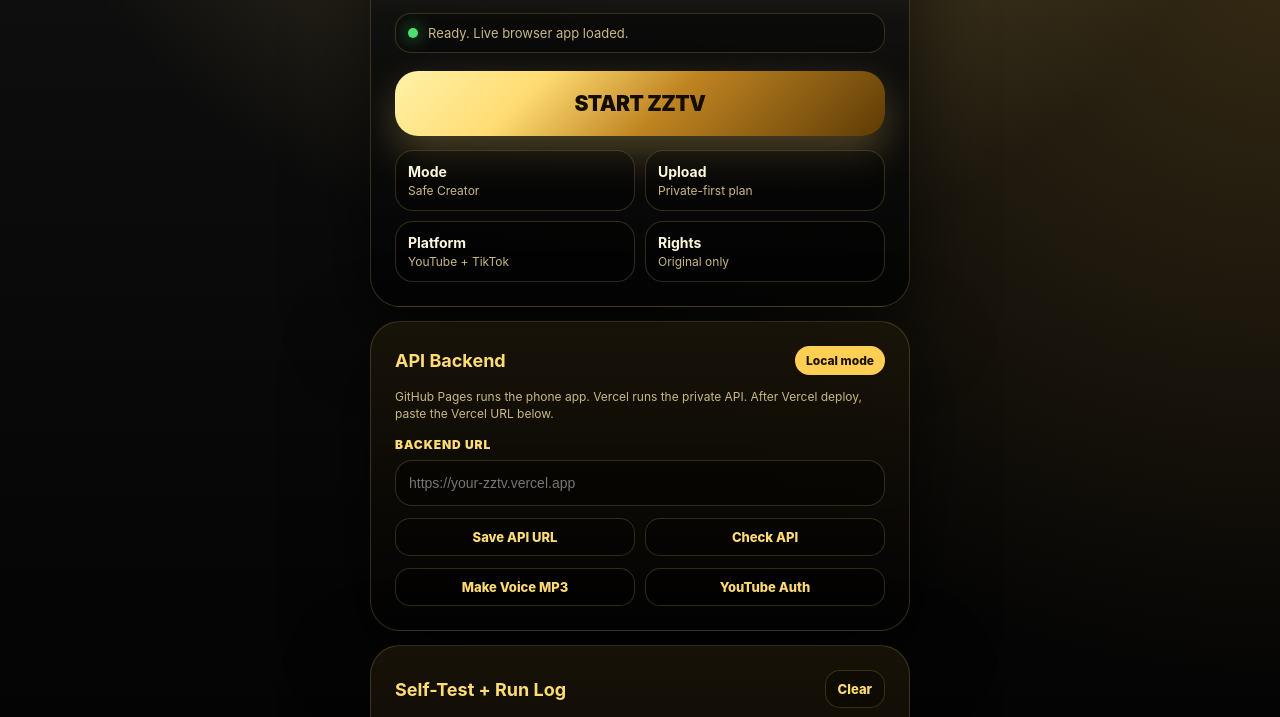
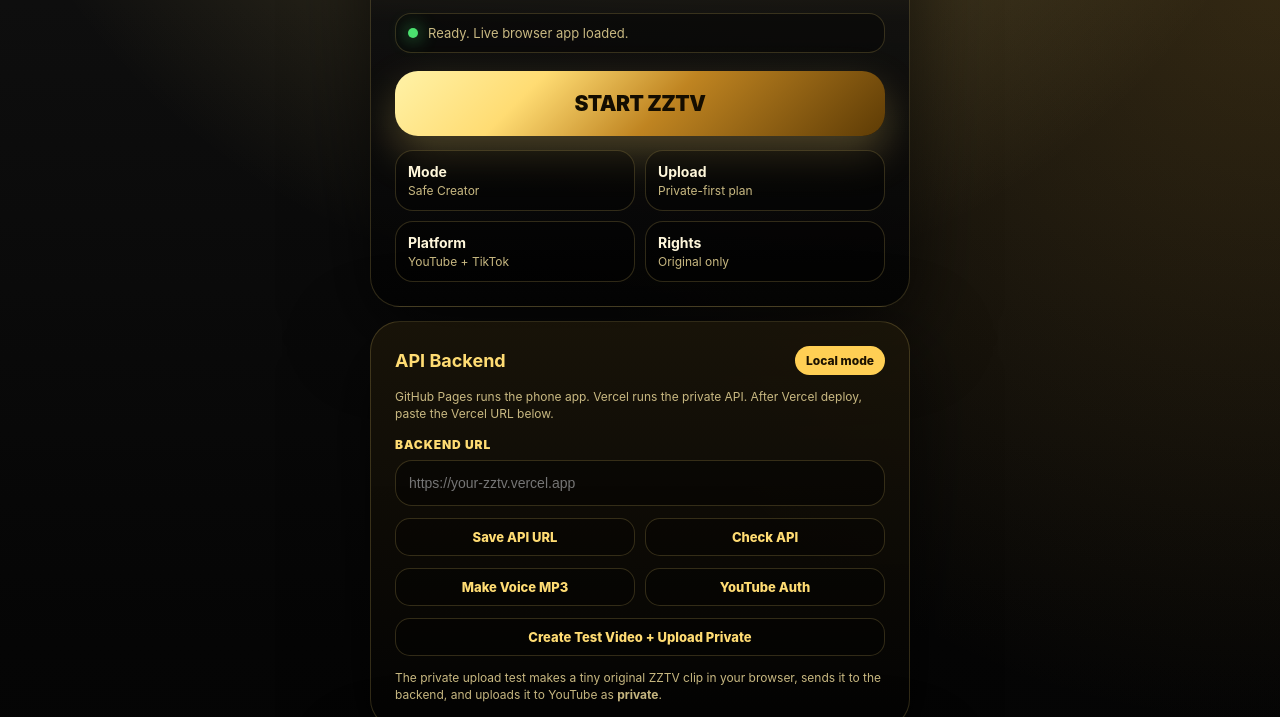
Before and after one commit to GCreative850/zztv, a website: page index.html in a window 1280 px wide. Shown: the part 212-929 px from the top of the page. Drawn offline with Linux system fonts and the light colour scheme.

Commit message:
Add private YouTube test upload control

```diff
--- a/index.html
+++ b/index.html
@@ -51,6 +51,10 @@
         <button id="voiceBtn" type="button" class="secondary-btn">Make Voice MP3</button>
         <button id="youtubeAuthBtn" type="button" class="secondary-btn">YouTube Auth</button>
       </div>
+      <div class="button-row">
+        <button id="uploadTestBtn" type="button" class="secondary-btn" style="grid-column:1/-1">Create Test Video + Upload Private</button>
+      </div>
+      <p class="small-note">The private upload test makes a tiny original ZZTV clip in your browser, sends it to the backend, and uploads it to YouTube as <b>private</b>.</p>
     </section>
 
     <section class="panel">
```
